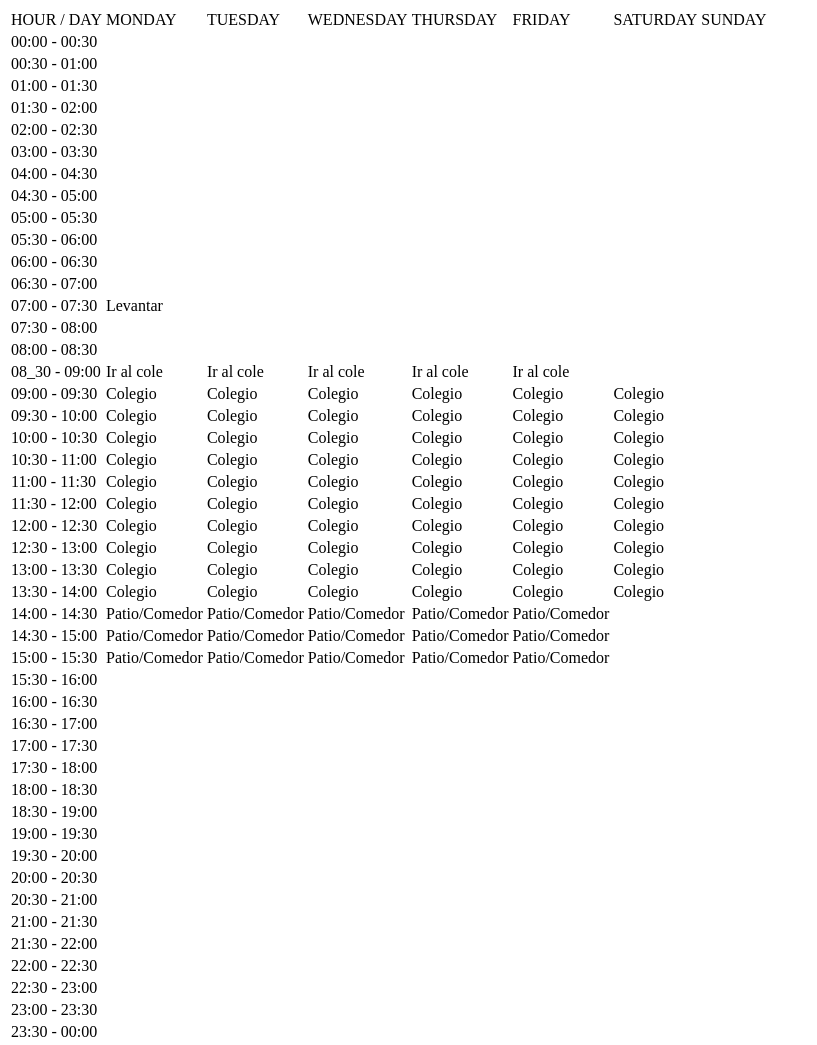
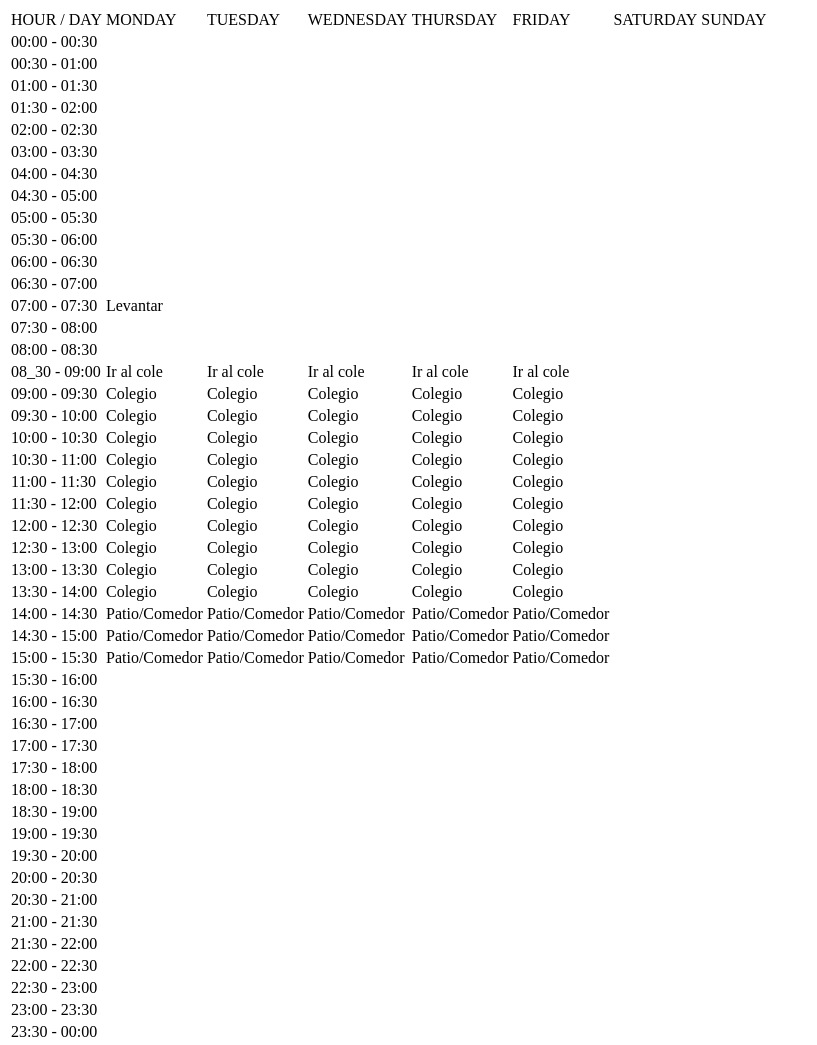
Before and after one commit to skaidan/sample_day_to_day, a plain HTML site: page index.html in a window 1280 px wide. Shown: the whole page, without its empty margins (0-817 px from the left). Drawn offline with Linux system fonts and the light colour scheme.

Commit message:
Update index.html

```diff
--- a/index.html
+++ b/index.html
@@ -15,16 +15,16 @@
 <tr><td>07:30 - 08:00 </td><td></td><td></td><td></td><td></td><td></td><td></td><td></td></tr>
 <tr><td>08:00 - 08:30 </td><td></td><td></td><td></td><td></td><td></td><td></td><td></td></tr>
 <tr><td>08_30 - 09:00 </td><td>Ir al cole</td><td>Ir al cole</td><td>Ir al cole</td><td>Ir al cole</td><td>Ir al cole</td><td></td><td></td></tr>
-<tr><td>09:00 - 09:30 </td><td>Colegio</td><td>Colegio</td><td>Colegio</td><td>Colegio</td><td>Colegio</td><td>Colegio</td><td></td></tr>
-<tr><td>09:30 - 10:00 </td><td>Colegio</td><td>Colegio</td><td>Colegio</td><td>Colegio</td><td>Colegio</td><td>Colegio</td><td></td></tr>
-<tr><td>10:00 - 10:30 </td><td>Colegio</td><td>Colegio</td><td>Colegio</td><td>Colegio</td><td>Colegio</td><td>Colegio</td><td></td></tr>
-<tr><td>10:30 - 11:00 </td><td>Colegio</td><td>Colegio</td><td>Colegio</td><td>Colegio</td><td>Colegio</td><td>Colegio</td><td></td></tr>
-<tr><td>11:00 - 11:30 </td><td>Colegio</td><td>Colegio</td><td>Colegio</td><td>Colegio</td><td>Colegio</td><td>Colegio</td><td></td></tr>
-<tr><td>11:30 - 12:00 </td><td>Colegio</td><td>Colegio</td><td>Colegio</td><td>Colegio</td><td>Colegio</td><td>Colegio</td><td></td></tr>
-<tr><td>12:00 - 12:30 </td><td>Colegio</td><td>Colegio</td><td>Colegio</td><td>Colegio</td><td>Colegio</td><td>Colegio</td><td></td></tr>
-<tr><td>12:30 - 13:00 </td><td>Colegio</td><td>Colegio</td><td>Colegio</td><td>Colegio</td><td>Colegio</td><td>Colegio</td><td></td></tr>
-<tr><td>13:00 - 13:30 </td><td>Colegio</td><td>Colegio</td><td>Colegio</td><td>Colegio</td><td>Colegio</td><td>Colegio</td><td></td></tr>
-<tr><td>13:30 - 14:00 </td><td>Colegio</td><td>Colegio</td><td>Colegio</td><td>Colegio</td><td>Colegio</td><td>Colegio</td><td></td></tr>
+<tr><td>09:00 - 09:30 </td><td>Colegio</td><td>Colegio</td><td>Colegio</td><td>Colegio</td><td>Colegio</td><td></td><td></td></tr>
+<tr><td>09:30 - 10:00 </td><td>Colegio</td><td>Colegio</td><td>Colegio</td><td>Colegio</td><td>Colegio</td><td></td><td></td></tr>
+<tr><td>10:00 - 10:30 </td><td>Colegio</td><td>Colegio</td><td>Colegio</td><td>Colegio</td><td>Colegio</td><td></td><td></td></tr>
+<tr><td>10:30 - 11:00 </td><td>Colegio</td><td>Colegio</td><td>Colegio</td><td>Colegio</td><td>Colegio</td><td></td><td></td></tr>
+<tr><td>11:00 - 11:30 </td><td>Colegio</td><td>Colegio</td><td>Colegio</td><td>Colegio</td><td>Colegio</td><td></td><td></td></tr>
+<tr><td>11:30 - 12:00 </td><td>Colegio</td><td>Colegio</td><td>Colegio</td><td>Colegio</td><td>Colegio</td><td></td><td></td></tr>
+<tr><td>12:00 - 12:30 </td><td>Colegio</td><td>Colegio</td><td>Colegio</td><td>Colegio</td><td>Colegio</td><td></td><td></td></tr>
+<tr><td>12:30 - 13:00 </td><td>Colegio</td><td>Colegio</td><td>Colegio</td><td>Colegio</td><td>Colegio</td><td></td><td></td></tr>
+<tr><td>13:00 - 13:30 </td><td>Colegio</td><td>Colegio</td><td>Colegio</td><td>Colegio</td><td>Colegio</td><td></td><td></td></tr>
+<tr><td>13:30 - 14:00 </td><td>Colegio</td><td>Colegio</td><td>Colegio</td><td>Colegio</td><td>Colegio</td><td></td><td></td></tr>
 <tr><td>14:00 - 14:30 </td><td>Patio/Comedor</td><td>Patio/Comedor</td><td>Patio/Comedor</td><td>Patio/Comedor</td><td>Patio/Comedor</td><td></td><td></td></tr>
 <tr><td>14:30 - 15:00 </td><td>Patio/Comedor</td><td>Patio/Comedor</td><td>Patio/Comedor</td><td>Patio/Comedor</td><td>Patio/Comedor</td><td></td><td></td></tr>
 <tr><td>15:00 - 15:30 </td><td>Patio/Comedor</td><td>Patio/Comedor</td><td>Patio/Comedor</td><td>Patio/Comedor</td><td>Patio/Comedor</td><td></td><td></td></tr>
```
